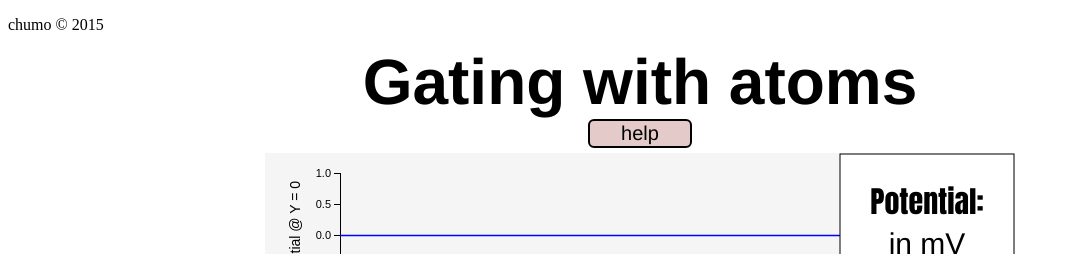
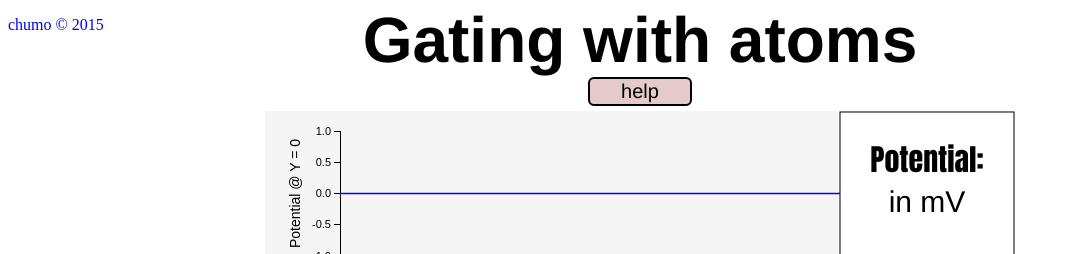
Before and after one commit to chumo/Gating_with_adatoms, a plain HTML site: page WebApp/Gating_with_adatoms.html in a window 1280 px wide. Shown: the top 254 px of the page, without its empty margins (0-1070 px from the left). Drawn offline with Linux system fonts and the light colour scheme.

Commit message:
Added link to GitHub account

```diff
--- a/WebApp/Gating_with_adatoms.html
+++ b/WebApp/Gating_with_adatoms.html
@@ -78,8 +78,9 @@
 	</style>
 </head>
 <body style='text-align:center'>
-	<p align='left'>chumo &copy 2015</p>
 	<h1 style='font-size:400%;font-family:Helvetica;line-height:100%;float:center;' >Gating with atoms</h1>
+	<p align='left' style='position:absolute;top:0;'><a href='https://github.com/chumo' style='text-decoration: none;'>chumo &copy 2015</a></p>
+
 	<div align='center' class='helpButton' onclick='startIntro()'>help</div>
 	<!--<div class='helpButton'><button style='width:100px;' type='button' onclick='startIntro()' >help</button></div>-->
 	<div id='dock' style="width:746px;height:70px;margin-left: auto;margin-right: auto;background:silver;border: 2px solid black;
```
